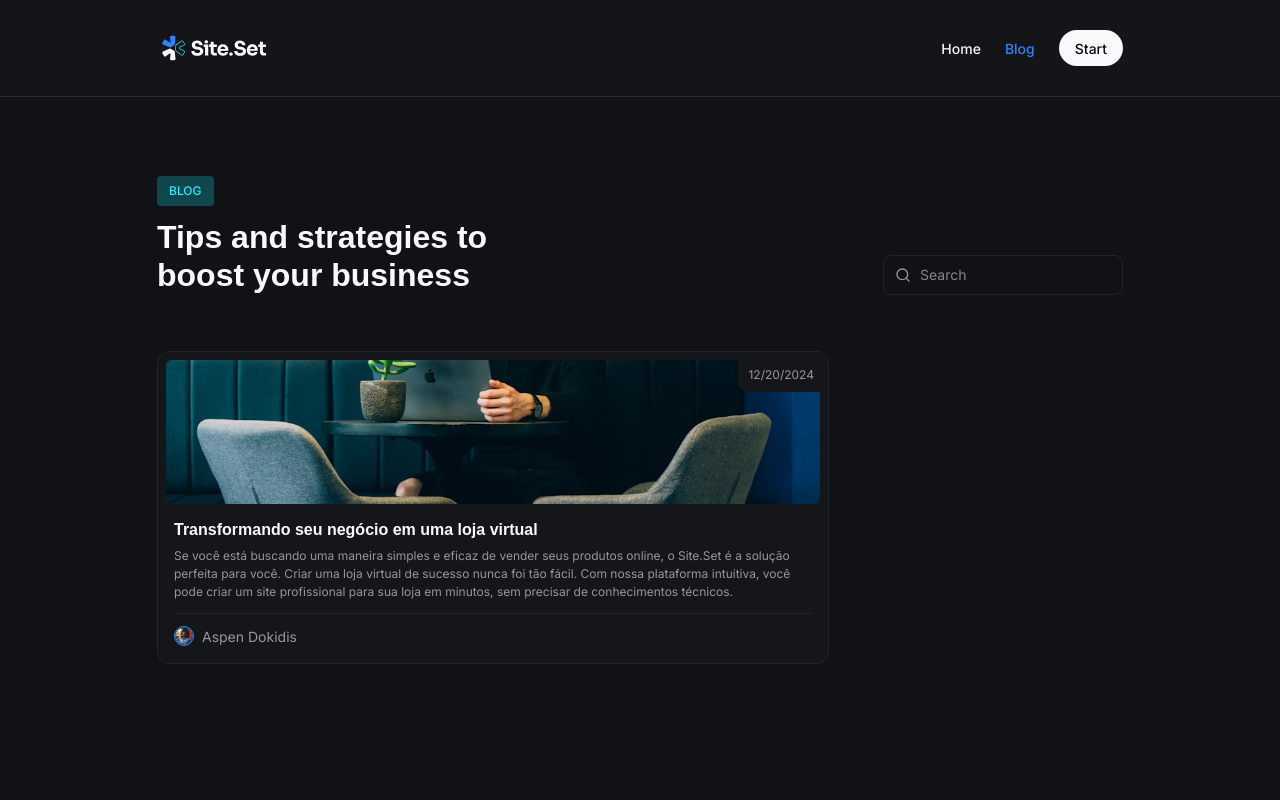
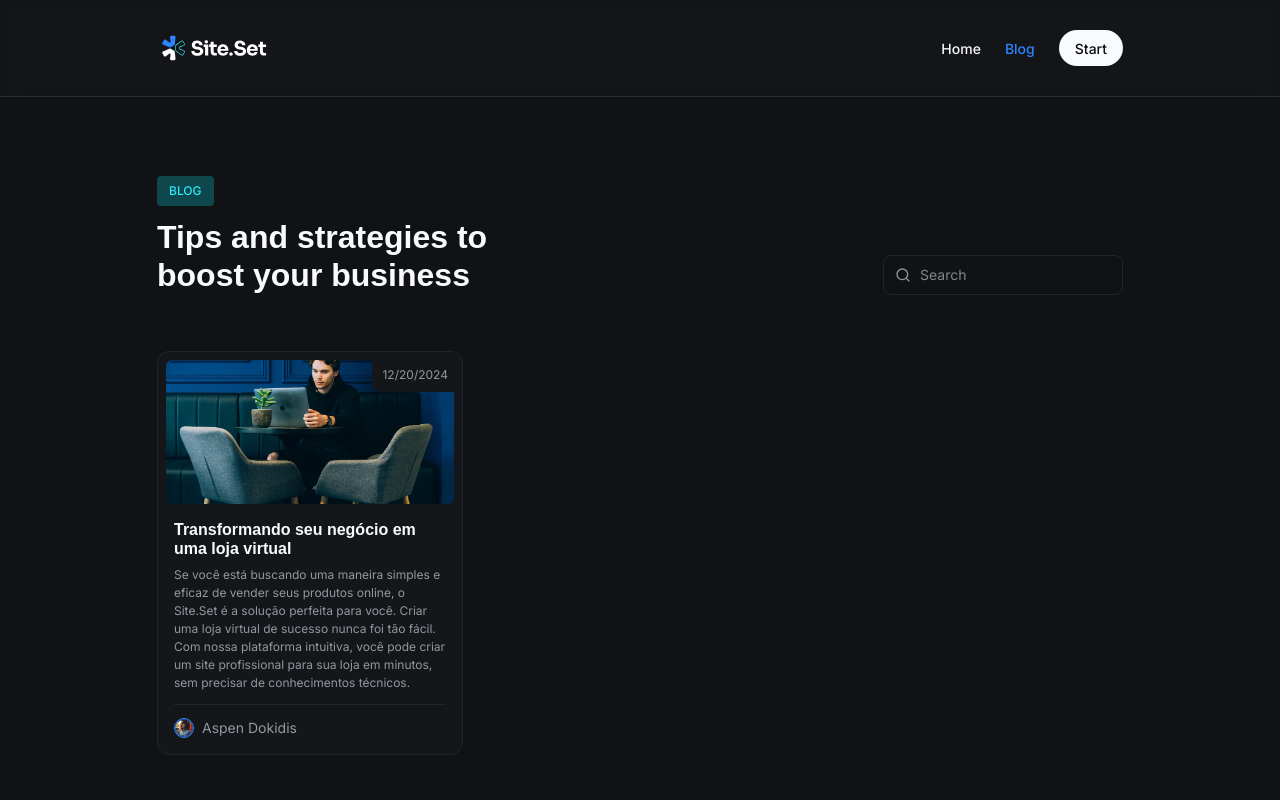
Before and after one commit to arthurrios/next-blog, a Next.js app: page /blog in a window 1280 px wide. Shown: the top 800 px of the page. Built offline with nearby package versions, Linux system fonts and the light colour scheme; a web font is replaced by a local one.

Commit message:
feat: add post card grid component

```diff
--- a/src/templates/blog/blog-list.tsx
+++ b/src/templates/blog/blog-list.tsx
@@ -1,6 +1,7 @@
 import { Search } from '@/components/search'
 import { useRouter } from 'next/router'
 import { PostCard } from './components/post-card'
+import { PostCardGrid } from './components/post-grid-card'
 
 export function BlogList() {
   const router = useRouter()
@@ -25,6 +26,7 @@ export function BlogList() {
             <Search />
           </div>
         </div>
+        <PostCardGrid>
           <PostCard
             title="Transformando seu negócio em uma loja virtual"
             description="Se você está buscando uma maneira simples e eficaz de vender seus produtos online, o Site.Set é a solução perfeita para você. Criar uma loja virtual de sucesso nunca foi tão fácil. Com nossa plataforma intuitiva, você pode criar um site profissional para sua loja em minutos, sem precisar de conhecimentos técnicos."
@@ -33,6 +35,7 @@ export function BlogList() {
             date="12/20/2024"
             author={{ avatar: '/customer-01.png', name: 'Aspen Dokidis' }}
           />
+        </PostCardGrid>
       </div>
     </div>
   )
--- /dev/null
+++ b/src/templates/blog/components/post-grid-card/index.ts
@@ -0,0 +1 @@
+export * from './post-grid-card'
--- /dev/null
+++ b/src/templates/blog/components/post-grid-card/post-grid-card.tsx
@@ -0,0 +1,11 @@
+type PostCardGridProps = {
+  children: React.ReactNode
+}
+
+export function PostCardGrid({ children }: PostCardGridProps) {
+  return (
+    <div className="grid grid-cols-1 gap-4 md:grid-cols-2 md:gap-6 lg:grid-cols-3">
+      {children}
+    </div>
+  )
+}
```
Lines whose indentation alone changed are shown as unchanged.
